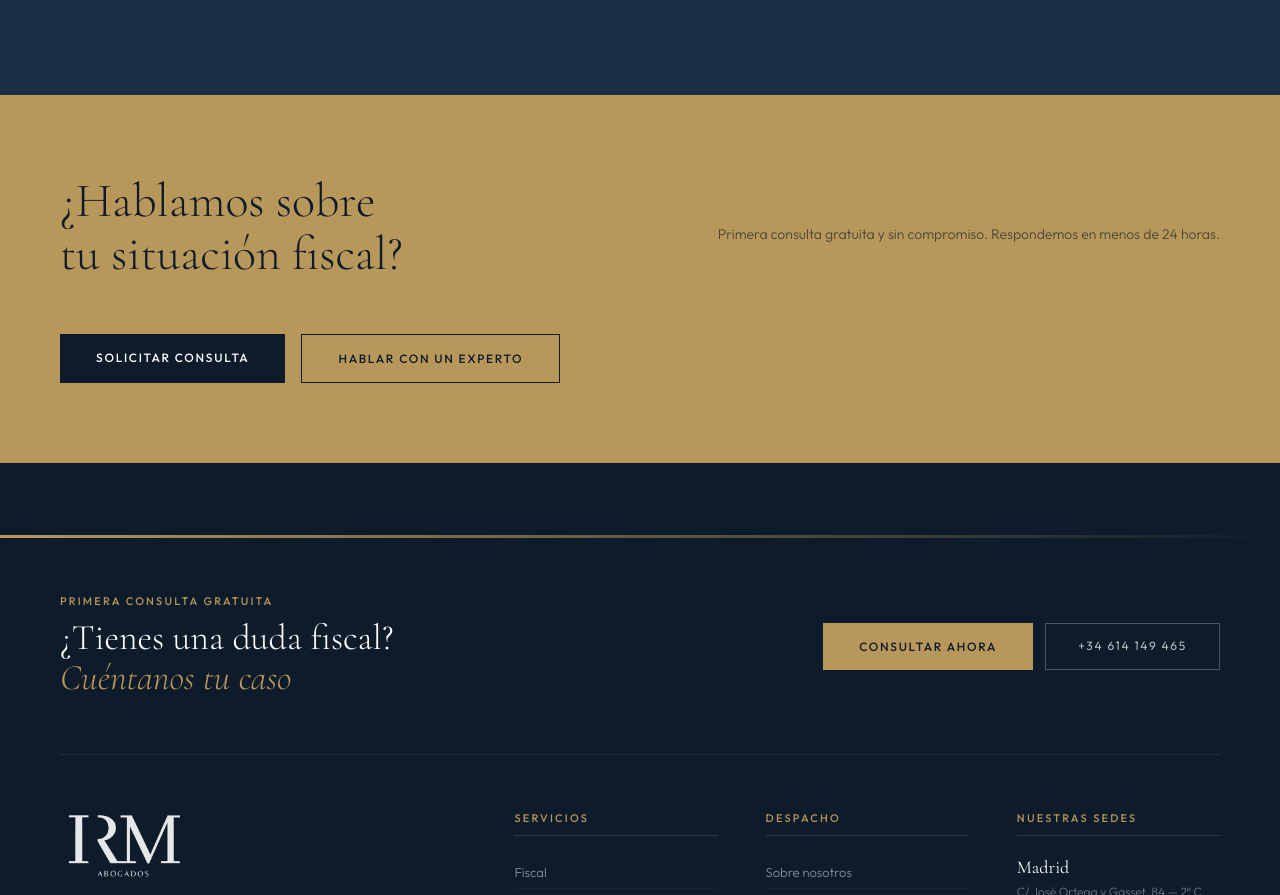
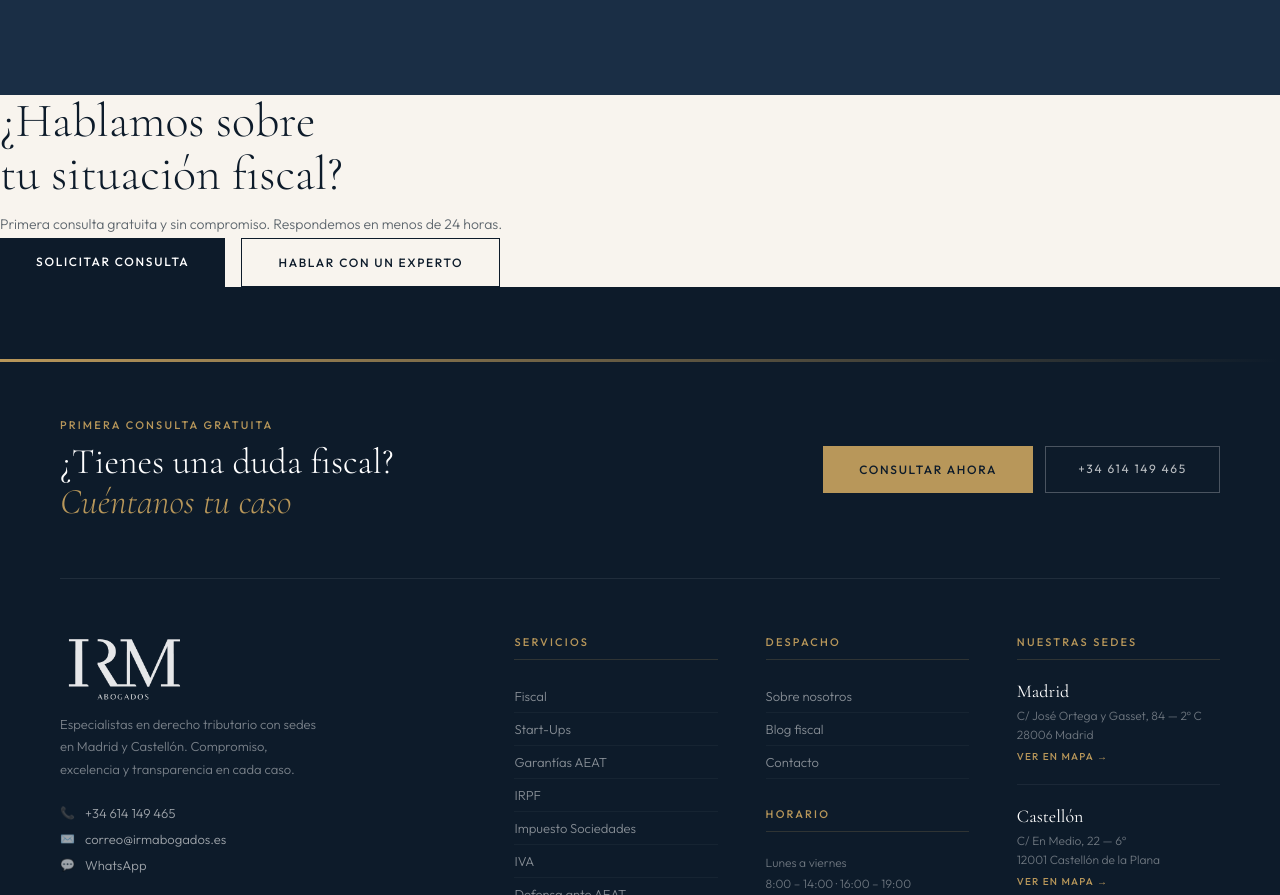
Before and after one commit to Ivanrm01/IRM-Abogados, a Next.js app: page /sobre-nosotros in a window 1280 px wide. Shown: the part 2553-3448 px from the top of the page. Built offline with nearby package versions, Linux system fonts and the light colour scheme.

Commit message:
Update page.module.css

```diff
--- a/app/sobre-nosotros/page.module.css
+++ b/app/sobre-nosotros/page.module.css
@@ -41,10 +41,10 @@
 .sedeCity { font-family: 'Cormorant Garamond', serif; font-size: 40px; font-weight: 300; color: var(--white); margin-bottom: 20px; }
 .sedeAddr, .sedePhone, .sedeEmail { font-size: 13px; font-weight: 300; color: rgba(255,255,255,.55); line-height: 1.6; margin-bottom: 6px; display: block; text-decoration: none; }
 
-.cta { background: var(--gold); padding: 80px 60px; display: flex; align-items: center; justify-content: space-between; gap: 40px; flex-wrap: wrap; }
-.ctaTitle { font-family: 'Cormorant Garamond', serif; font-size: clamp(28px,4vw,48px); font-weight: 300; color: var(--navy); line-height: 1.1; margin-bottom: 14px; }
-.ctaDesc { font-size: 14px; font-weight: 300; color: rgba(13,27,42,.65); margin-bottom: 0; }
-.ctaBtns { display: flex; gap: 16px; flex-wrap: wrap; flex-shrink: 0; }
+.ctaSection { background: var(--gold); padding: 80px 60px; display: flex; align-items: center; justify-content: space-between; gap: 40px; flex-wrap: wrap; }
+.ctaTitle { font-family: 'Cormorant Garamond', serif; font-size: clamp(28px,4vw,48px); font-weight: 300; color: var(--navy); margin-bottom: 12px; line-height: 1.1; }
+.ctaDesc { font-size: 14px; font-weight: 300; color: rgba(13,27,42,.65); }
+.ctaBtns { display: flex; gap: 16px; flex-shrink: 0; flex-wrap: wrap; }
 
 @media (max-width: 960px) {
   .hero { padding: 120px 24px 80px; }
```
